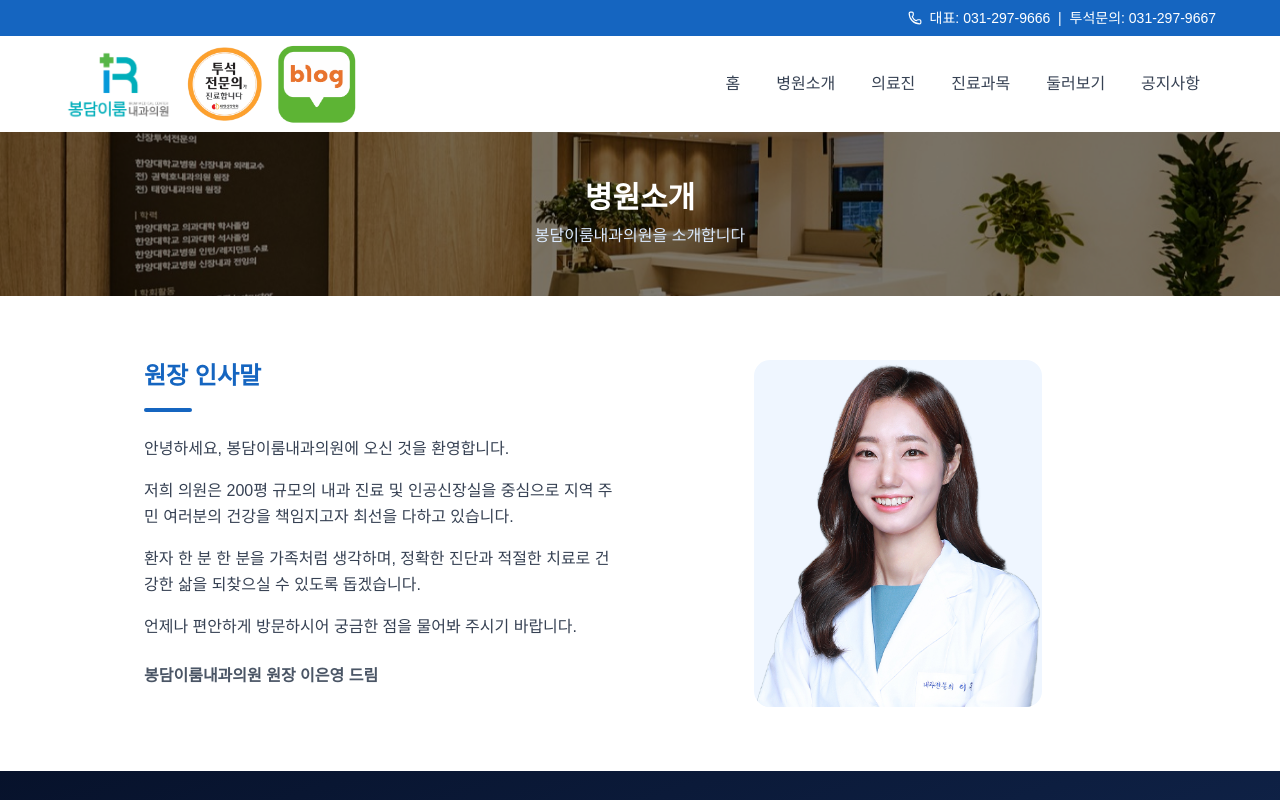
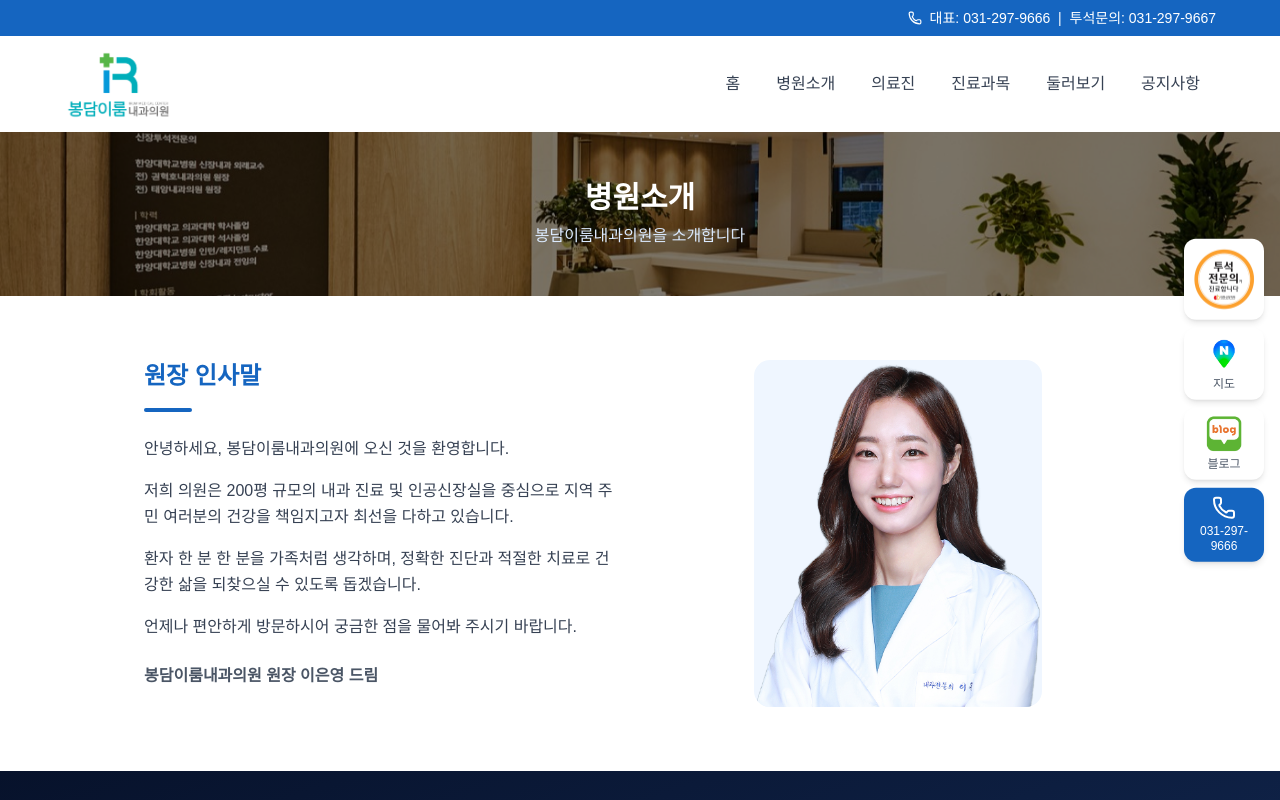
Before and after one commit to oatmeal-os/bongdam-irum, a Next.js app: page /about in a window 1280 px wide. Shown: the top 800 px of the page. Built offline with nearby package versions, Linux system fonts and the light colour scheme.

Commit message:
플로팅 배너 추가 및 헤더 정리

```diff
--- a/app/layout.tsx
+++ b/app/layout.tsx
@@ -2,6 +2,7 @@ import type { Metadata } from "next";
 import "./globals.css";
 import Header from "@/components/Header";
 import Footer from "@/components/Footer";
+import FloatingBanner from "@/components/FloatingBanner";
 
 export const metadata: Metadata = {
   metadataBase: new URL("https://irummed.kr"),
@@ -23,8 +24,9 @@ export default function RootLayout({
     <html lang="ko">
       <body className="min-h-screen flex flex-col">
         <Header />
-        <main className="flex-1">{children}</main>
+        <main className="flex-1 pb-16 md:pb-0">{children}</main>
         <Footer />
+        <FloatingBanner />
       </body>
     </html>
   );
--- /dev/null
+++ b/components/FloatingBanner.tsx
@@ -0,0 +1,88 @@
+"use client";
+
+import Image from "next/image";
+import { Phone, ChevronUp } from "lucide-react";
+
+export default function FloatingBanner() {
+  const scrollToTop = () => window.scrollTo({ top: 0, behavior: "smooth" });
+
+  return (
+    <>
+      {/* 데스크탑: 우측 고정 세로 배너 */}
+      <div className="hidden md:flex fixed right-4 top-1/2 -translate-y-1/2 z-40 flex-col items-center gap-2">
+        {/* dia 로고 */}
+        <div className="bg-white rounded-xl shadow-md p-2 flex items-center justify-center">
+          <Image src="/about/dia.png" alt="투석전문의" width={64} height={64} className="object-contain" />
+        </div>
+
+        {/* 네이버 지도 */}
+        <a
+          href="https://naver.me/Gq8leH6K"
+          target="_blank"
+          rel="noopener noreferrer"
+          className="bg-white rounded-xl shadow-md p-2 flex flex-col items-center gap-1 hover:shadow-lg transition-shadow w-20"
+        >
+          <Image src="/naver-map.png" alt="네이버 지도" width={36} height={36} className="object-contain" />
+          <span className="text-xs text-gray-600 font-medium">지도</span>
+        </a>
+
+        {/* 블로그 */}
+        <a
+          href="https://blog.naver.com/irummed"
+          target="_blank"
+          rel="noopener noreferrer"
+          className="bg-white rounded-xl shadow-md p-2 flex flex-col items-center gap-1 hover:shadow-lg transition-shadow w-20"
+        >
+          <Image src="/naverblog.png" alt="네이버 블로그" width={36} height={36} className="object-contain" />
+          <span className="text-xs text-gray-600 font-medium">블로그</span>
+        </a>
+
+        {/* 전화번호 */}
+        <a
+          href="tel:0312979666"
+          className="bg-[#1565C0] rounded-xl shadow-md p-2 flex flex-col items-center gap-1 hover:bg-[#1976D2] transition-colors w-20"
+        >
+          <Phone size={24} className="text-white" />
+          <span className="text-xs text-white font-medium text-center leading-tight">031-297-9666</span>
+        </a>
+      </div>
+
+      {/* 모바일: 하단 고정 가로 배너 */}
+      <div className="flex md:hidden fixed bottom-0 left-0 right-0 z-40 bg-white border-t border-gray-200 shadow-lg">
+        {/* dia 로고 */}
+        <div className="flex-1 flex flex-col items-center justify-center py-2">
+          <Image src="/about/dia.png" alt="투석전문의" width={44} height={44} className="object-contain" />
+        </div>
+
+        {/* 전화걸기 */}
+        <a
+          href="tel:0312979666"
+          className="flex-1 flex flex-col items-center justify-center py-2 gap-0.5 text-gray-600"
+        >
+          <Phone size={22} />
+          <span className="text-xs font-medium">전화걸기</span>
+        </a>
+
+        {/* 네이버 지도 */}
+        <a
+          href="https://naver.me/Gq8leH6K"
+          target="_blank"
+          rel="noopener noreferrer"
+          className="flex-1 flex flex-col items-center justify-center py-2 gap-0.5"
+        >
+          <Image src="/naver-map.png" alt="네이버 지도" width={26} height={26} className="object-contain" />
+          <span className="text-xs text-gray-600 font-medium">네이버 지도</span>
+        </a>
+
+        {/* Top */}
+        <button
+          onClick={scrollToTop}
+          className="flex-1 flex flex-col items-center justify-center py-2 gap-0.5 text-gray-600"
+        >
+          <ChevronUp size={22} />
+          <span className="text-xs font-medium">Top</span>
+        </button>
+      </div>
+    </>
+  );
+}
--- a/components/Header.tsx
+++ b/components/Header.tsx
@@ -32,30 +32,14 @@ export default function Header() {
       <div className="bg-white py-2 px-4">
         <div className="max-w-6xl mx-auto flex justify-between items-center">
           {/* 로고 */}
-          <div className="flex items-center gap-3">
-            <Link href="/">
-              {/* eslint-disable-next-line @next/next/no-img-element */}
-              <img
-                src="/logo.png"
-                alt="봉담이룸내과의원"
-                className="h-20 w-auto object-contain"
-              />
-            </Link>
+          <Link href="/">
             {/* eslint-disable-next-line @next/next/no-img-element */}
             <img
-              src="/about/dia.png"
-              alt="투석전문의가 진료합니다"
+              src="/logo.png"
+              alt="봉담이룸내과의원"
               className="h-20 w-auto object-contain"
             />
-            <a href="https://blog.naver.com/irummed" target="_blank" rel="noopener noreferrer">
-              {/* eslint-disable-next-line @next/next/no-img-element */}
-              <img
-                src="/naverblog.png"
-                alt="네이버 블로그"
-                className="h-20 w-auto object-contain"
-              />
-            </a>
-          </div>
+          </Link>
 
           {/* 데스크탑 네비게이션 */}
           <nav className="hidden md:flex items-center gap-1">
```
